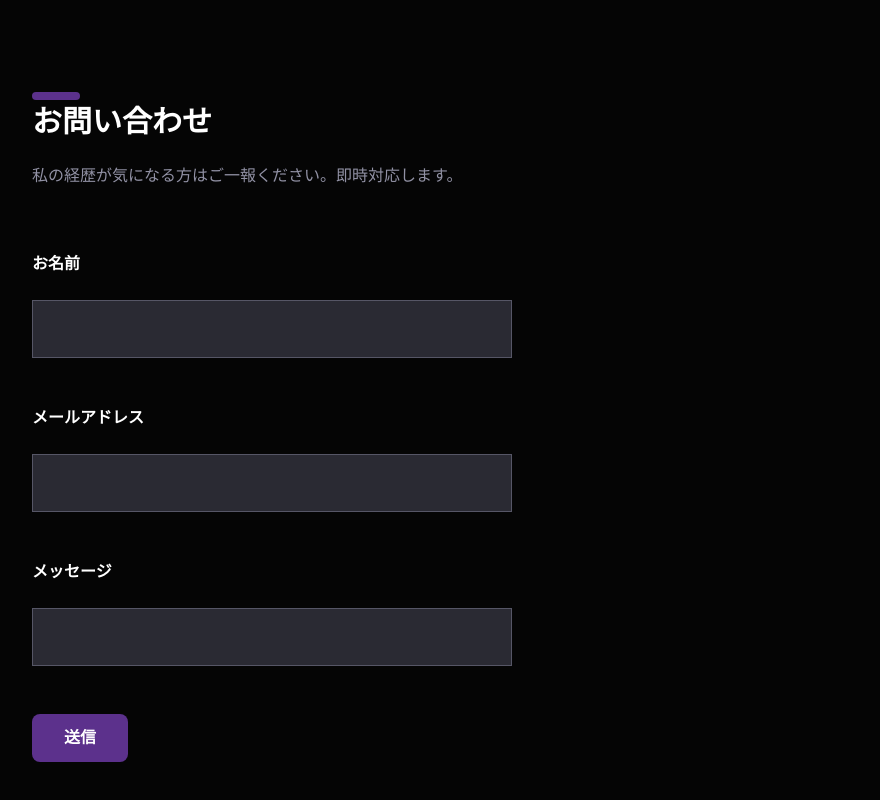
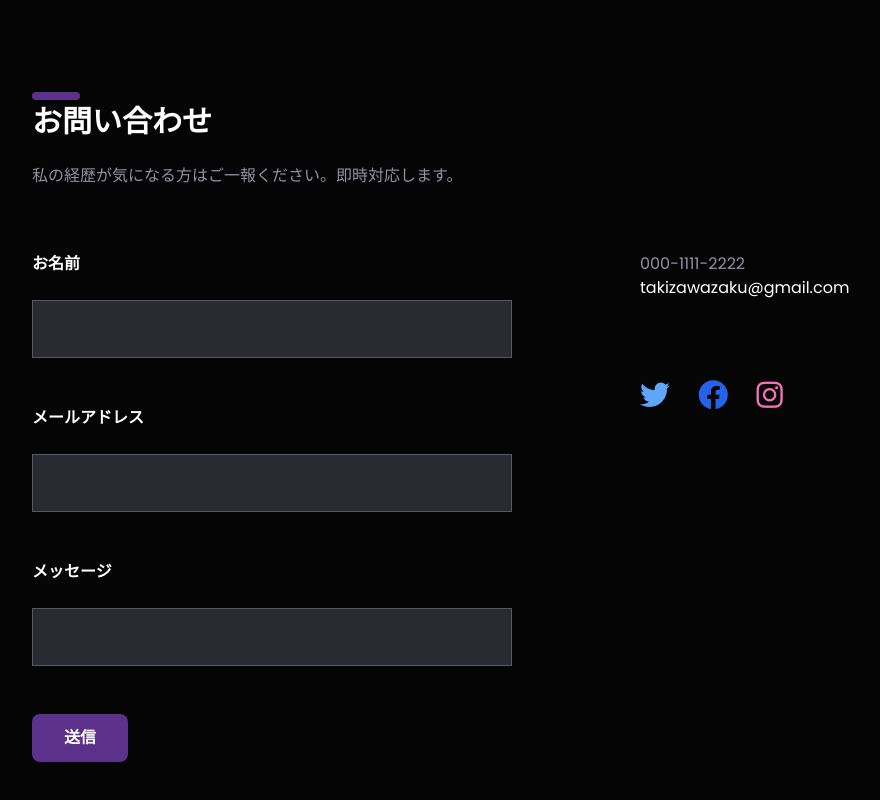
Before and after one commit to takizawazaku/tailwindcss-v3.2-sample, a website: page src/index.html in a window 1280 px wide. Shown: the part 3522-4322 px from the top of the page, without its empty margins (64-944 px from the left). Drawn offline with nearby package versions, Linux system fonts and the light colour scheme; files that its build step writes are made by us from their sources.

Commit message:
電話番号やメアド、SNS情報を追加

```diff
--- a/src/index.html
+++ b/src/index.html
@@ -269,6 +269,22 @@
               <span>送信</span>
             </button>
           </div>
+          <div>
+            <p class="text-secondary">000-1111-2222</p>
+            <a href="mailto:takizawazaku@gmail.com">takizawazaku@gmail.com</a>
+            <!-- SNS -->
+            <div class="mt-20 space-x-6">
+              <a href="#">
+                <i class="fa-brands fa-twitter text-3xl text-blue-400"></i>
+              </a>
+              <a href="#">
+                <i class="fa-brands fa-facebook text-3xl text-blue-600"></i>
+              </a>
+              <a href="#">
+                <i class="fa-brands fa-instagram text-3xl text-pink-400"></i>
+              </a>
+            </div>
+          </div>
         </div>
       </section>
     </div>
```
